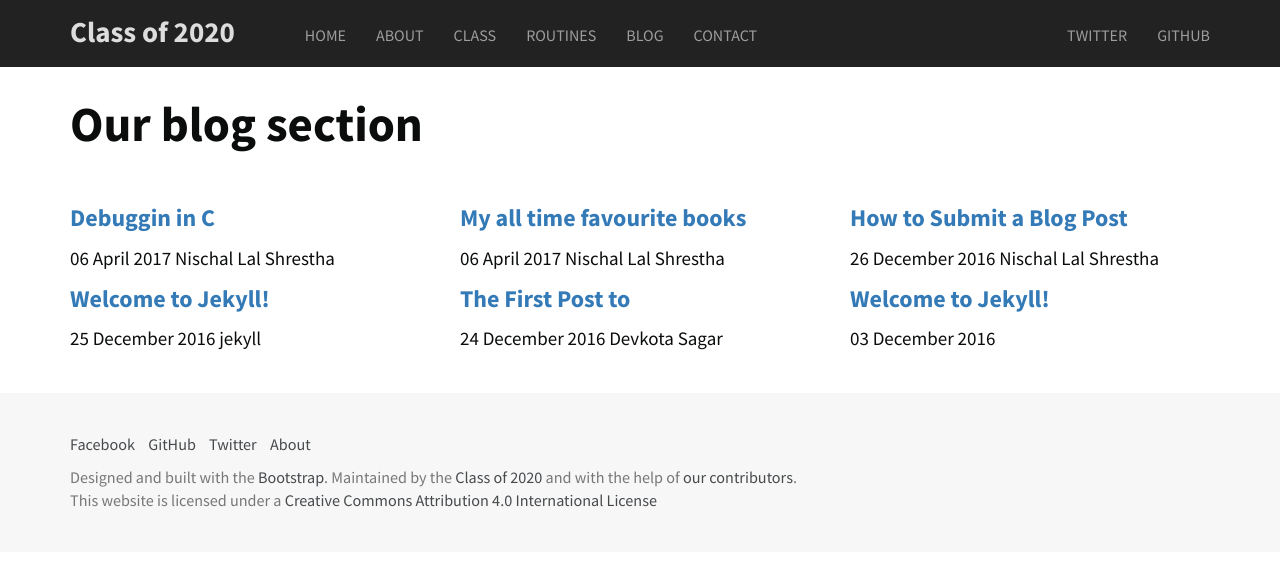
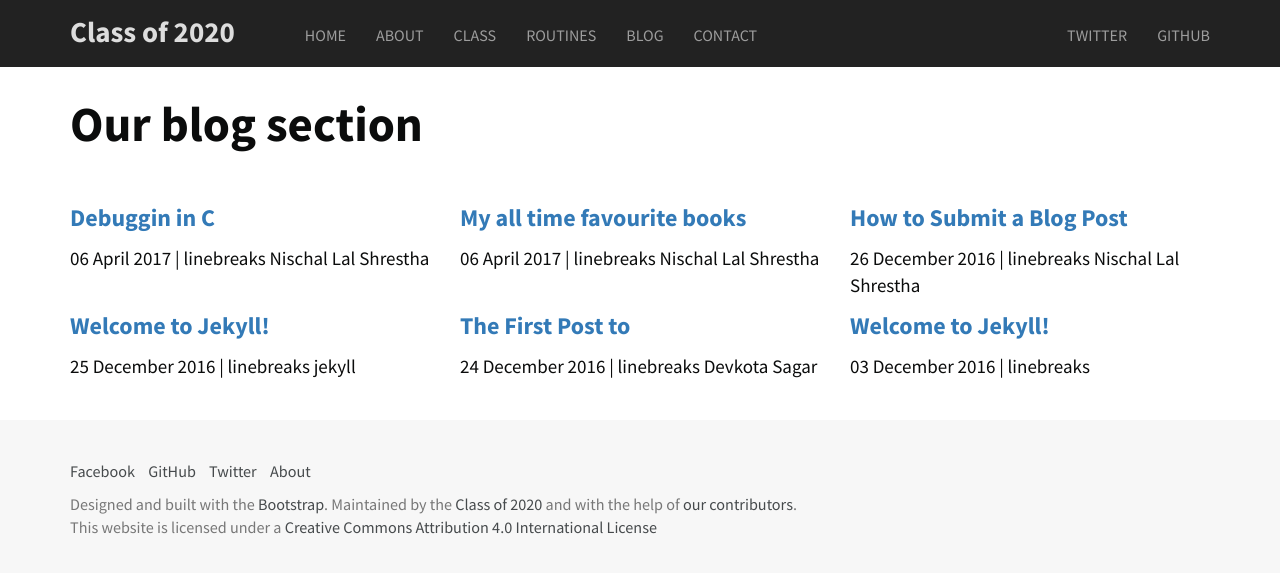
Before and after one commit to Classof2020/classof2020.github.io, a Jekyll site: the page built from blog.html, in a window 1280 px wide. Shown: the top 573 px of the page. Built offline with Jekyll 4.4.1, drawn with Linux system fonts in a browser that asks for light colours; nearby versions of some CDN libraries.

Commit message:
Adds a linebreaks filter

```diff
--- a/blog.html
+++ b/blog.html
@@ -11,8 +11,8 @@
     <div class="col-sm-4">
 
                 <h4><a href="{{ site.baseurl }}{{ post.url }}">{{ post.title }}</a></h4>
-                {{ post.date | date:"%d %B %Y" }}
-                {{ post.author}}
+                {{ post.date | date:"%d %B %Y | linebreaks" }}
+                {{ post.author }}
 
     </div>
       {% endfor %}
```
